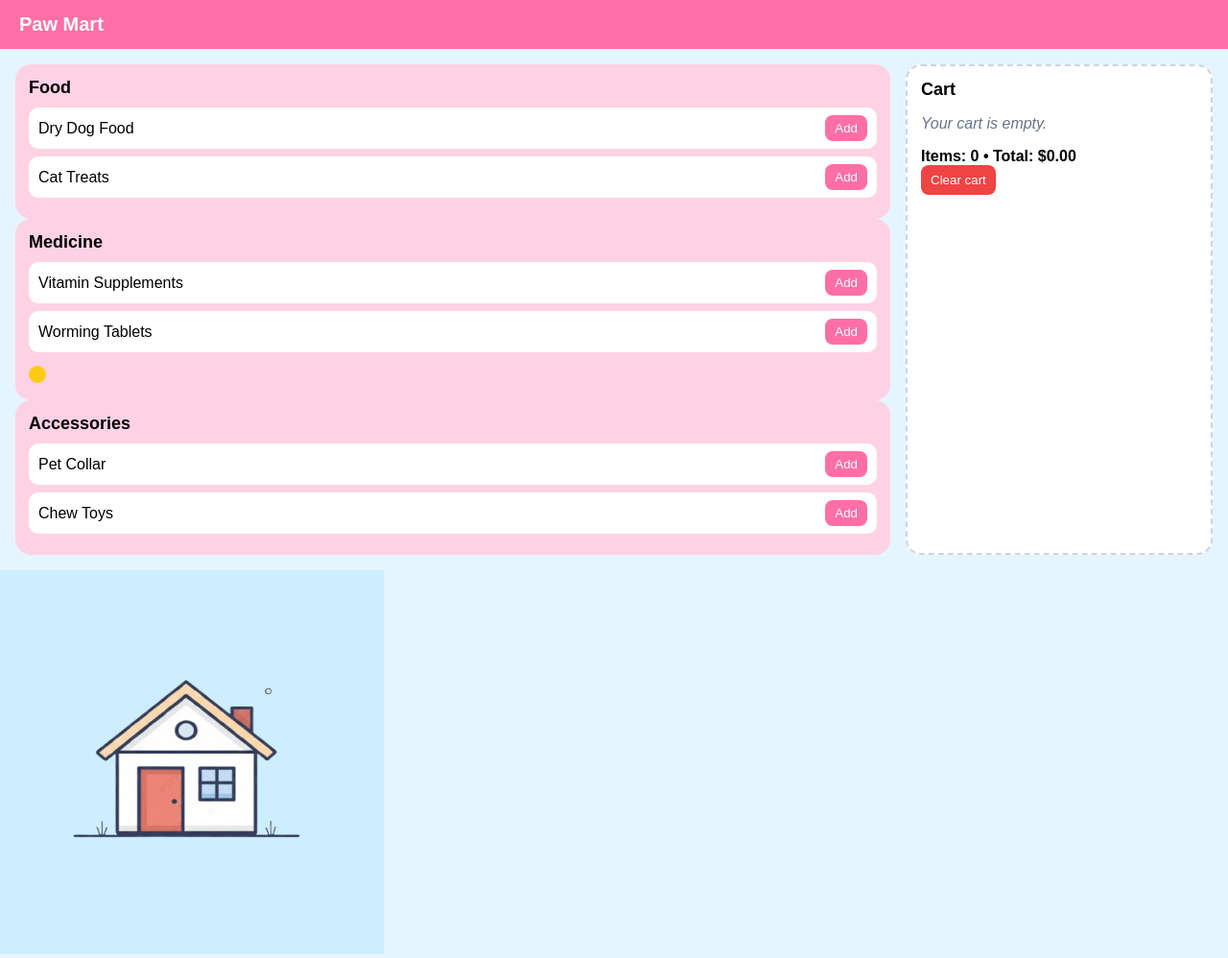
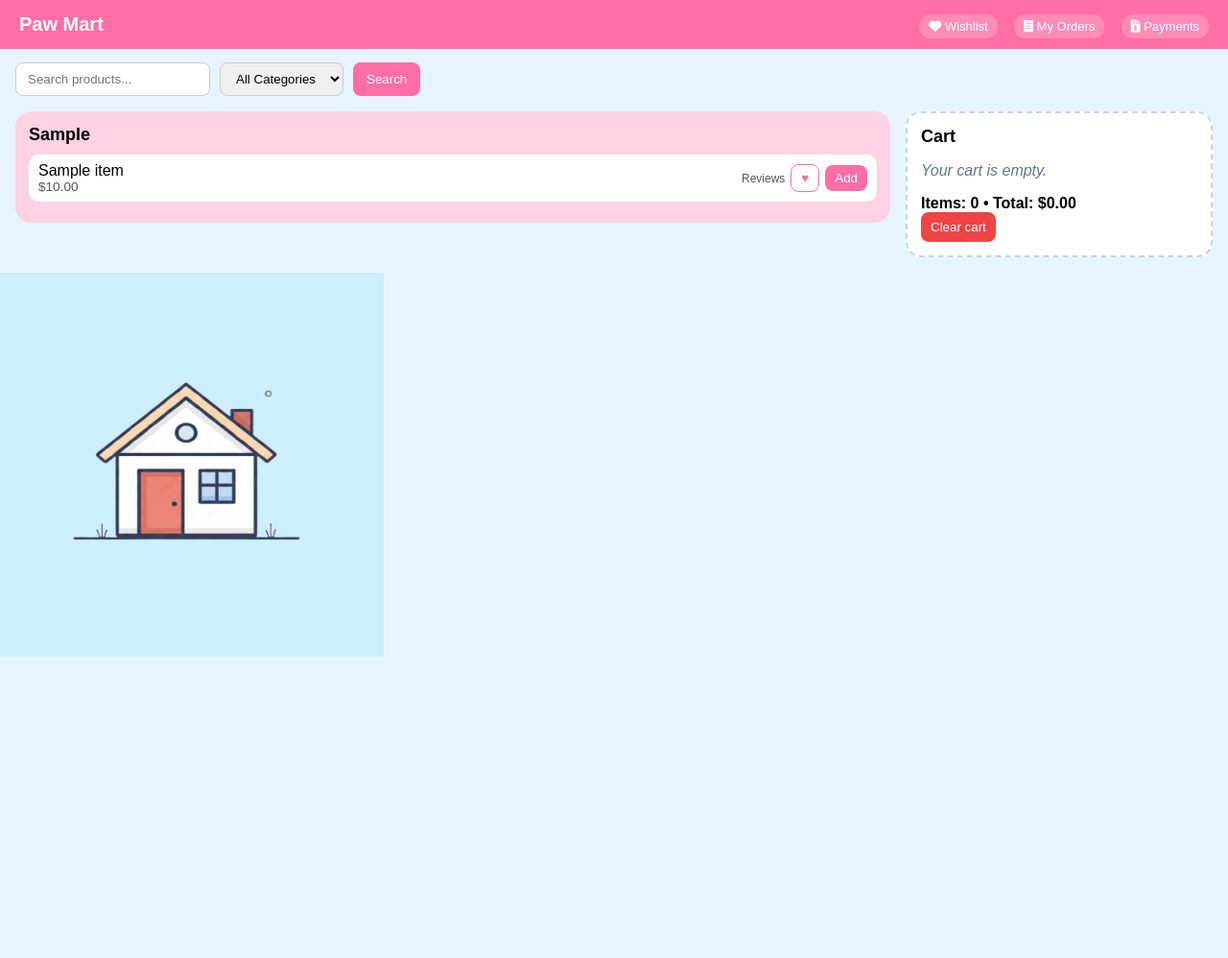
Before and after one commit to farzadaryanrahman-eng/CSE-470-Project, a PHP site: page /pawmart.php in a window 1280 px wide. Shown: the whole page at 96% size. After the commit the page ends 684 px from the top, so only its background shows below. Run offline with PHP 8.4, Linux system fonts and the light colour scheme; tables that the repository leaves empty or names only in its code hold one stand-in row (values such as "Sample post").

Commit message:
Add Inventory, Profile,Product catalog

```diff
--- a/pawmart.php
+++ b/pawmart.php
@@ -1,5 +1,10 @@
 <?php
+// UPDATED again for Features 12/13 (Product Catalog + Catalog Management):
+// products now come from the `items` table instead of being hardcoded,
+// with search (?q=) and category filter (?category=) support. Wishlist,
+// reviews links, and cart logic from before are unchanged.
 session_start();
+require_once('DBconnect.php');
 
 if (!isset($_SESSION['cart'])) {
     $_SESSION['cart'] = [];
@@ -25,15 +30,60 @@ if (isset($_POST['action'])) {
         }
     } elseif ($action === 'clear') {
         $_SESSION['cart'] = [];
+    } elseif ($action === 'wishlist') {
+        if (!isset($_SESSION['username'])) {
+            header("Location: register.html");
+            exit;
+        }
+        $stmt = $conn->prepare("INSERT IGNORE INTO wishlist (username, item_name, item_price) VALUES (?, ?, ?)");
+        $stmt->bind_param("ssd", $_SESSION['username'], $name, $price);
+        $stmt->execute();
+        $stmt->close();
     }
 
-    header("Location: " . $_SERVER['PHP_SELF']);
+    header("Location: " . $_SERVER['PHP_SELF'] . (isset($_GET['q']) || isset($_GET['category']) ? '?' . http_build_query($_GET) : ''));
     exit;
 }
 
 function formatCurrency($n) {
     return '$' . number_format($n, 2);
 }
+
+// ---- Feature 12/13: build the catalog from the database ----
+$search = isset($_GET['q']) ? trim($_GET['q']) : '';
+$categoryFilter = isset($_GET['category']) ? trim($_GET['category']) : '';
+
+$catRes = $conn->query("SELECT DISTINCT category FROM items ORDER BY category");
+$categories = [];
+while ($row = $catRes->fetch_assoc()) $categories[] = $row['category'];
+
+$sql = "SELECT id, item_name, category, item_price, item_quantity, description, low_stock_threshold FROM items WHERE 1=1";
+$types = "";
+$params = [];
+
+if ($search !== '') {
+    $sql .= " AND item_name LIKE ?";
+    $types .= "s";
+    $params[] = "%$search%";
+}
+if ($categoryFilter !== '') {
+    $sql .= " AND category = ?";
+    $types .= "s";
+    $params[] = $categoryFilter;
+}
+$sql .= " ORDER BY category, item_name";
+
+$stmt = $conn->prepare($sql);
+if ($types !== "") {
+    $stmt->bind_param($types, ...$params);
+}
+$stmt->execute();
+$res = $stmt->get_result();
+$productsByCategory = [];
+while ($row = $res->fetch_assoc()) {
+    $productsByCategory[$row['category']][] = $row;
+}
+$stmt->close();
 
 $totalQty = 0;
 $totalCost = 0;
@@ -47,6 +97,7 @@ foreach ($_SESSION['cart'] as $item) {
 <head>
     <meta charset="UTF-8" />
     <title>Paw Mart</title>
+    <link rel="stylesheet" href="https://cdnjs.cloudflare.com/ajax/libs/font-awesome/6.0.0/css/all.min.css">
     <style>
      body {
         font-family: Arial, sans-serif;
@@ -59,6 +110,41 @@ foreach ($_SESSION['cart'] as $item) {
         padding: 14px 20px;
         font-size: 20px;
         font-weight: 700;
+        display: flex;
+        justify-content: space-between;
+        align-items: center;
+        flex-wrap: wrap;
+        gap: 8px;
+        }
+      .nav-links a {
+        color: #fff;
+        font-size: 13px;
+        font-weight: normal;
+        text-decoration: none;
+        margin-left: 12px;
+        background: rgba(255,255,255,0.2);
+        padding: 5px 10px;
+        border-radius: 12px;
+        }
+      .nav-links a:hover { background: rgba(255,255,255,0.35); }
+      .filter-bar {
+        display: flex;
+        gap: 10px;
+        padding: 14px 16px 0 16px;
+        flex-wrap: wrap;
+        }
+      .filter-bar input, .filter-bar select {
+        padding: 8px 12px;
+        border-radius: 8px;
+        border: 1px solid #ccc;
+        }
+      .filter-bar button {
+        padding: 8px 14px;
+        border: none;
+        border-radius: 8px;
+        background: #ff6fa5;
+        color: #fff;
+        cursor: pointer;
         }
       .layout {
         display: grid;
@@ -70,6 +156,7 @@ foreach ($_SESSION['cart'] as $item) {
         background: #ffd2e3;
         border-radius: 16px;
         padding: 14px;
+        margin-bottom: 16px;
         }
       .panel h2 {
         margin: 0 0 10px;
@@ -83,7 +170,13 @@ foreach ($_SESSION['cart'] as $item) {
         background: #fff;
         border-radius: 10px;
         margin-bottom: 8px;
+        flex-wrap: wrap;
+        gap: 6px;
         }
+      .item-info { display: flex; flex-direction: column; }
+      .item-price { color: #555; font-size: 0.85em; }
+      .low-stock-tag { color: #e74c3c; font-size: 0.75em; font-weight: bold; }
+      .item-actions { display: flex; align-items: center; gap: 6px; }
       .item button {
         padding: 6px 10px;
         border: none;
@@ -92,6 +185,18 @@ foreach ($_SESSION['cart'] as $item) {
         color: #fff;
         cursor: pointer;
         }
+      .wish-btn {
+        background: #fff !important;
+        color: #ff6fa5 !important;
+        border: 1px solid #ff6fa5 !important;
+        }
+      .review-link {
+        font-size: 12px;
+        color: #555;
+        text-decoration: none;
+        white-space: nowrap;
+        }
+      .review-link:hover { text-decoration: underline; }
       .cart {
         background: #fff;
         border: 2px dashed #cbd5e1;
@@ -149,14 +254,6 @@ foreach ($_SESSION['cart'] as $item) {
             padding: 8px 10px;
             cursor: pointer;
             }
-        .star {
-            width: 18px;
-            height: 18px;
-            background: #facc15;
-            border-radius: 50%;
-            display: inline-block;
-            margin-top: 6px;
-            }
 	    .pay-btn { display: block; text-align: center;
 		 background: #10b981; color: #fff;
 		 text-decoration: none;
@@ -166,70 +263,74 @@ foreach ($_SESSION['cart'] as $item) {
         .pay-btn:hover {
 		background: #059669;
 		}
+        .no-results { text-align: center; color: #777; padding: 30px; }
     </style>
 </head>
 <body>
-    <header>Paw Mart</header>
+    <header>
+        Paw Mart
+        <div class="nav-links">
+            <a href="wishlist.php"><i class="fas fa-heart"></i> Wishlist</a>
+            <a href="order_management.php"><i class="fas fa-receipt"></i> My Orders</a>
+            <a href="payment_history.php"><i class="fas fa-file-invoice-dollar"></i> Payments</a>
+        </div>
+    </header>
+
+    <form class="filter-bar" method="GET">
+        <input type="text" name="q" placeholder="Search products..." value="<?php echo htmlspecialchars($search); ?>">
+        <select name="category">
+            <option value="">All Categories</option>
+            <?php foreach ($categories as $c): ?>
+                <option value="<?php echo htmlspecialchars($c); ?>" <?php echo $categoryFilter === $c ? 'selected' : ''; ?>>
+                    <?php echo htmlspecialchars($c); ?>
+                </option>
+            <?php endforeach; ?>
+        </select>
+        <button type="submit">Search</button>
+        <?php if ($search !== '' || $categoryFilter !== ''): ?>
+            <a href="pawmart.php" style="align-self:center; color:#555;">Clear</a>
+        <?php endif; ?>
+    </form>
+
     <div class="layout">
         <div>
+            <?php if (empty($productsByCategory)): ?>
+                <p class="no-results">No products match your search.</p>
+            <?php else: ?>
+                <?php foreach ($productsByCategory as $category => $products): ?>
                 <div class="panel">
-                <h2>Food</h2>
+                    <h2><?php echo htmlspecialchars($category); ?></h2>
+                    <?php foreach ($products as $p): ?>
                         <div class="item">
-                    <span>Dry Dog Food</span>
-                    <form method="POST">
-                        <input type="hidden" name="item_name" value="Dry Dog Food">
-                        <input type="hidden" name="item_price" value="12.99">
-                        <button type="submit" name="action" value="add">Add</button>
+                            <div class="item-info">
+                                <span><?php echo htmlspecialchars($p['item_name']); ?></span>
+                                <span class="item-price">
+                                    <?php echo formatCurrency($p['item_price']); ?>
+                                    <?php if ($p['item_quantity'] <= 0): ?>
+                                        <span class="low-stock-tag">Out of stock</span>
+                                    <?php elseif ($p['item_quantity'] < $p['low_stock_threshold']): ?>
+                                        <span class="low-stock-tag">Only <?php echo $p['item_quantity']; ?> left!</span>
+                                    <?php endif; ?>
+                                </span>
+                            </div>
+                            <div class="item-actions">
+                                <a class="review-link" href="reviews.php?item=<?php echo urlencode($p['item_name']); ?>">Reviews</a>
+                                <form method="POST" style="display:inline;">
+                                    <input type="hidden" name="item_name" value="<?php echo htmlspecialchars($p['item_name']); ?>">
+                                    <input type="hidden" name="item_price" value="<?php echo $p['item_price']; ?>">
+                                    <button type="submit" name="action" value="wishlist" class="wish-btn" title="Add to wishlist">&hearts;</button>
                                 </form>
-                </div>
-                <div class="item">
-                    <span>Cat Treats</span>
-                    <form method="POST">
-                        <input type="hidden" name="item_name" value="Cat Treats">
-                        <input type="hidden" name="item_price" value="5.49">
-                        <button type="submit" name="action" value="add">Add</button>
+                                <form method="POST" style="display:inline;">
+                                    <input type="hidden" name="item_name" value="<?php echo htmlspecialchars($p['item_name']); ?>">
+                                    <input type="hidden" name="item_price" value="<?php echo $p['item_price']; ?>">
+                                    <button type="submit" name="action" value="add" <?php echo $p['item_quantity'] <= 0 ? 'disabled' : ''; ?>>Add</button>
                                 </form>
                             </div>
                         </div>
-            <div class="panel">
-                <h2>Medicine</h2>
-                <div class="item">
-                    <span>Vitamin Supplements</span>
-                    <form method="POST">
-                        <input type="hidden" name="item_name" value="Vitamin Supplements">
-                        <input type="hidden" name="item_price" value="9.99">
-                        <button type="submit" name="action" value="add">Add</button>
-                    </form>
+                    <?php endforeach; ?>
                 </div>
-                <div class="item">
-                    <span>Worming Tablets</span>
-                    <form method="POST">
-                        <input type="hidden" name="item_name" value="Worming Tablets">
-                        <input type="hidden" name="item_price" value="7.50">
-                        <button type="submit" name="action" value="add">Add</button>
-                    </form>
-                </div>
-                <span class="star" title="Featured"></span>
-            </div>
-            <div class="panel">
-                <h2>Accessories</h2>
-                <div class="item">
-                    <span>Pet Collar</span>
-                    <form method="POST">
-                        <input type="hidden" name="item_name" value="Pet Collar">
-                        <input type="hidden" name="item_price" value="6.99">
-                        <button type="submit" name="action" value="add">Add</button>
-                    </form>
-                </div>
-                <div class="item">
-                    <span>Chew Toys</span>
-                    <form method="POST">
-                        <input type="hidden" name="item_name" value="Chew Toys">
-                        <input type="hidden" name="item_price" value="8.25">
-                        <button type="submit" name="action" value="add">Add</button>
-                    </form>
-                </div>
-            </div>
+                <?php endforeach; ?>
+            <?php endif; ?>
         </div>
 
         <aside class="cart" aria-label="Cart">
```
Also changed, not shown: admin_inventory.php (added, +140 -0 lines), profile.php (added, +177 -0 lines). Lines whose indentation alone changed are shown as unchanged.
